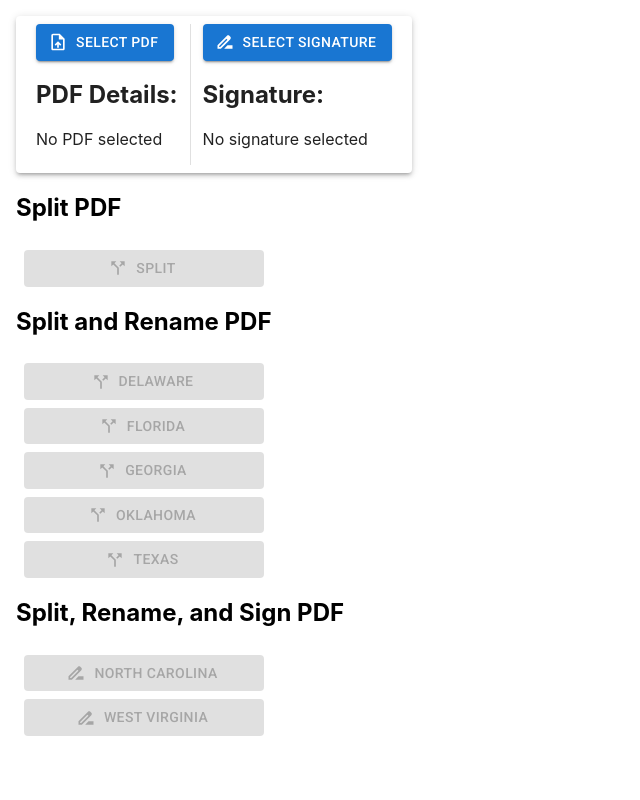
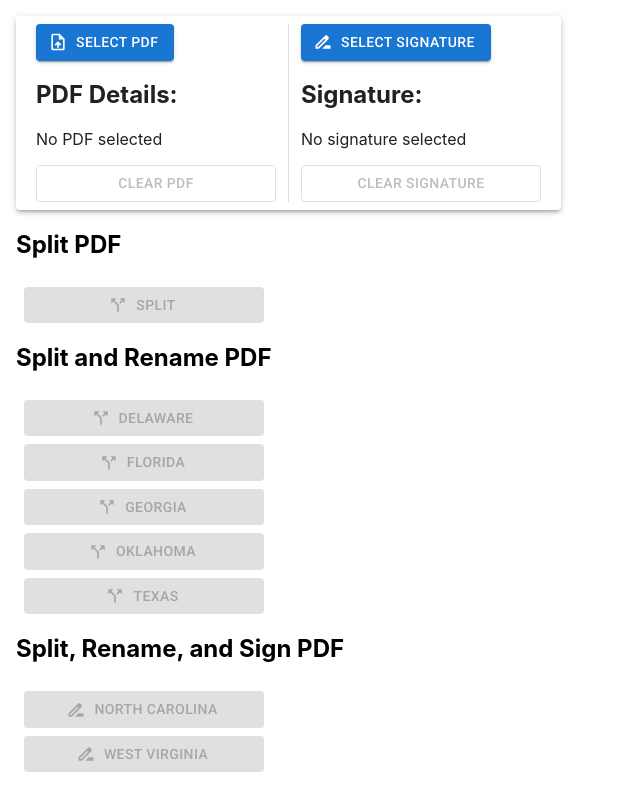
Before and after one commit to shayd3/co-ce-utility, a React (Create React App) app: page / in a window 1280 px wide. Shown: the top 800 px of the page, without its empty margins (0-640 px from the left). Built offline with nearby package versions, Linux system fonts and the light colour scheme.

Commit message:
Add clear buttons for pdf and signature

```diff
--- a/src/components/CertificateUtilityComponent.tsx
+++ b/src/components/CertificateUtilityComponent.tsx
@@ -58,6 +58,8 @@ class CertificateUtility extends Component<CertificateUtilityProps, CertificateU
         this.fileData = this.fileData.bind(this);
         this.onSplitPdfClick = this.onSplitPdfClick.bind(this);
         this.getTextContentFromAllPages = this.getTextContentFromAllPages.bind(this);
+        this.onClearPdfClick = this.onClearPdfClick.bind(this);
+        this.onClearSignatureClick = this.onClearSignatureClick.bind(this);
     }
 
     async onPDFFileChange(event: any) {
@@ -107,6 +109,21 @@ class CertificateUtility extends Component<CertificateUtilityProps, CertificateU
         } else {
             this.splitPdf(pdf, `${state.toUpperCase()}_Split.zip`, true, true, state.toUpperCase())
         }
+    }
+
+    async onClearPdfClick(event: any) {
+        this.setState({
+            fileName: "",
+            document: null,
+            documentRaw: new Uint8Array(),
+            content: []
+        })
+    }
+
+    async onClearSignatureClick(event: any) {
+        this.setState({
+            signaturePicture: new Uint8Array()
+        })
     }
 
     async splitPdf(pdf: PDFDocument, zipFileName: string, extractNames: boolean, addSignature: boolean, state: string) {
@@ -284,6 +301,9 @@ class CertificateUtility extends Component<CertificateUtilityProps, CertificateU
                                     </Tooltip>
                                 </label>
                                 {this.fileData()}
+                                <Button variant="outlined" disabled={!this.state.document} color="error" onClick={this.onClearPdfClick}>
+                                Clear PDF
+                                </Button>
                             </Grid>
                             <Divider orientation="vertical" flexItem />
                             <Grid item sx={{ mx: 1.5 }}>
@@ -296,6 +316,9 @@ class CertificateUtility extends Component<CertificateUtilityProps, CertificateU
                                     </Tooltip>
                                 </label>
                                 {this.signatureData()}
+                                <Button variant="outlined" disabled={(this.state.signaturePicture.length === 0)} color="error" onClick={this.onClearSignatureClick}>
+                                Clear Signature
+                                </Button>
                             </Grid>
                         </Grid>
                     </Paper>
```
